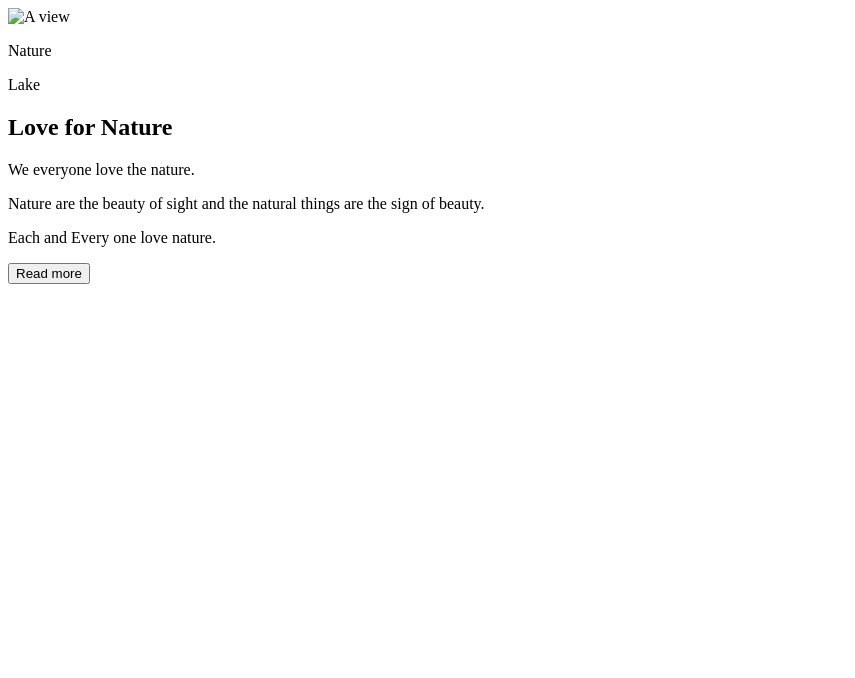
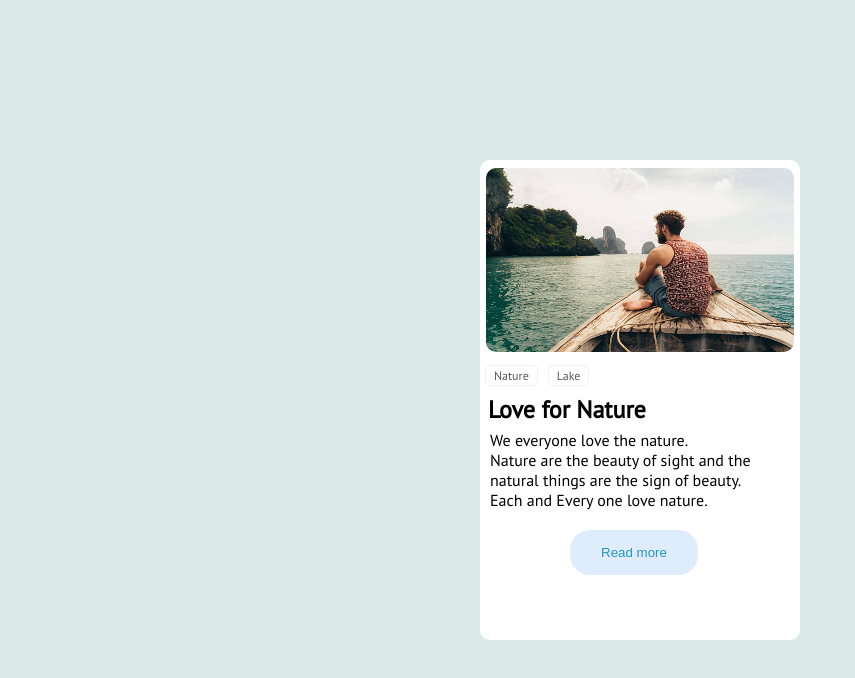
Before and after one commit to NepTech-Roshan/card-image-css, a plain HTML site: page index.html in a window 1280 px wide. Shown: the whole page, without its empty margins (0-855 px from the left). Drawn offline with Linux system fonts and the light colour scheme; the site is published under a folder, as on GitHub Pages, so addresses that start at the root find nothing.

Commit message:
Update index.html

```diff
--- a/index.html
+++ b/index.html
@@ -5,12 +5,12 @@
   <meta name="viewport" content="width=device-width, initial-scale=1.0">
   <meta http-equiv="X-UA-Compatible" content="ie=edge">
   <title>Document</title>
-  <link rel="stylesheet" href="/style.css">
+  <link rel="stylesheet" href="./style.css">
 </head>
 <body>
 <section class="box">
   <div class="insideBox">
-    <img src="/man.jpg" alt="A view">
+    <img src="./man.jpg" alt="A view">
      </div>
      <div class="buttons">
     <p class="nature button">Nature</p>
```
